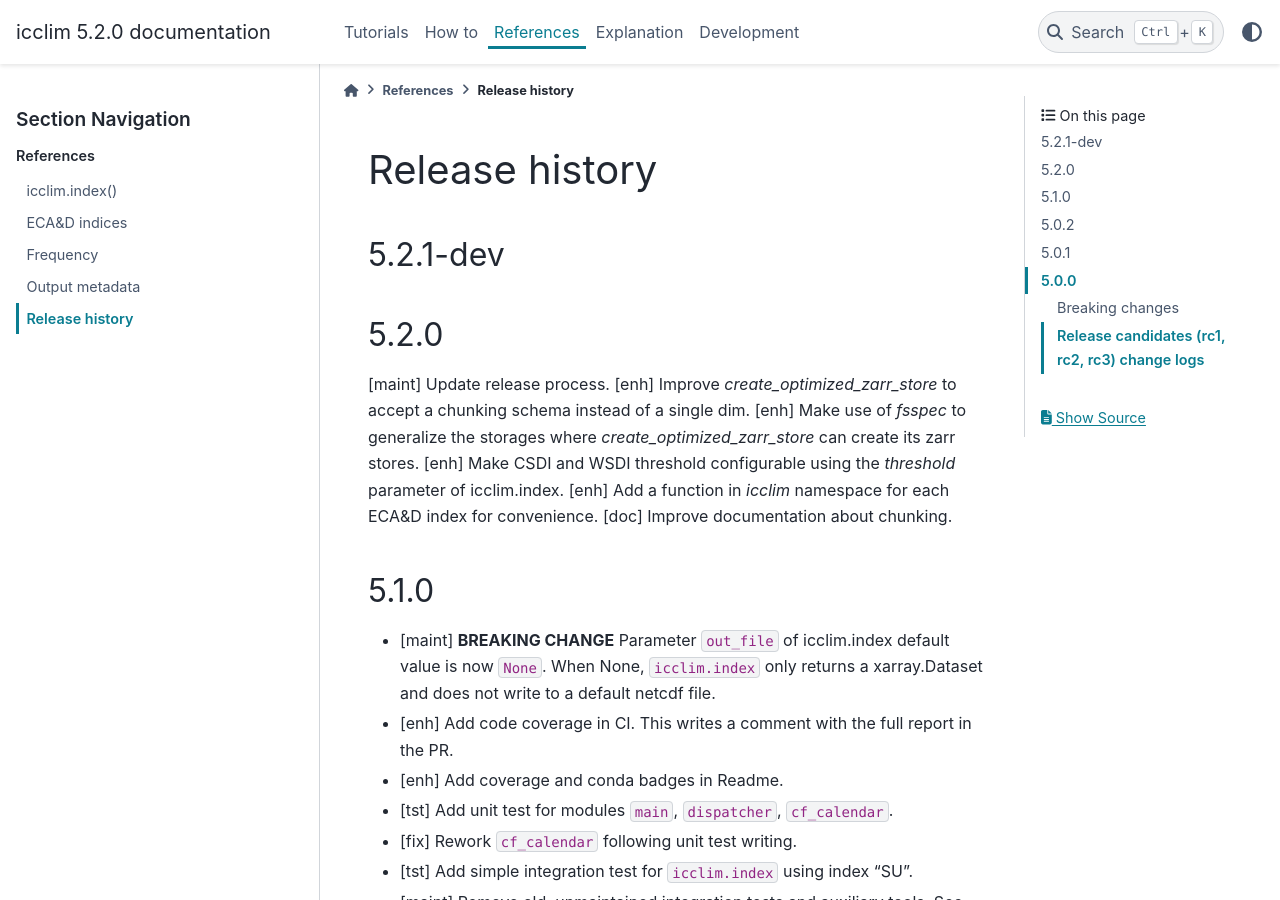
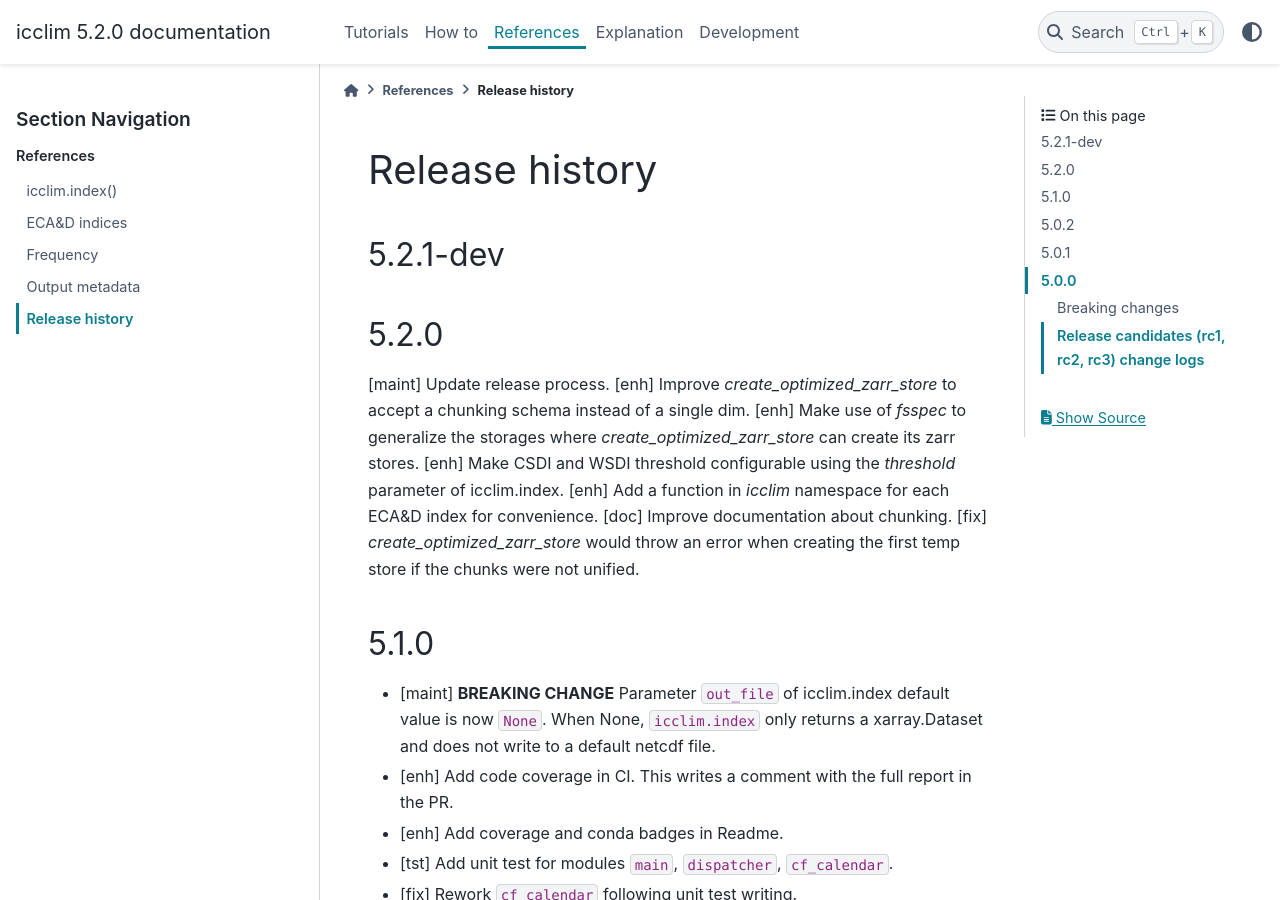
Before and after one commit to cerfacs-globc/icclim, a Sphinx documentation site: the page built from doc/source/references/release_notes.rst, in a window 1280 px wide and 900 px high. Built offline with Sphinx 7.4.7 and the PyData theme 0.15.4, drawn with Linux system fonts in a browser that asks for light colours.

Commit message:
DOC: Update release note

```diff
--- a/doc/source/references/release_notes.rst
+++ b/doc/source/references/release_notes.rst
@@ -12,7 +12,7 @@ Release history
 [enh] Make CSDI and WSDI threshold configurable using the `threshold` parameter of icclim.index.
 [enh] Add a function in `icclim` namespace for each ECA&D index for convenience.
 [doc] Improve documentation about chunking.
-
+[fix] `create_optimized_zarr_store` would throw an error when creating the first temp store if the chunks were not unified.
 
 5.1.0
 -----
```
